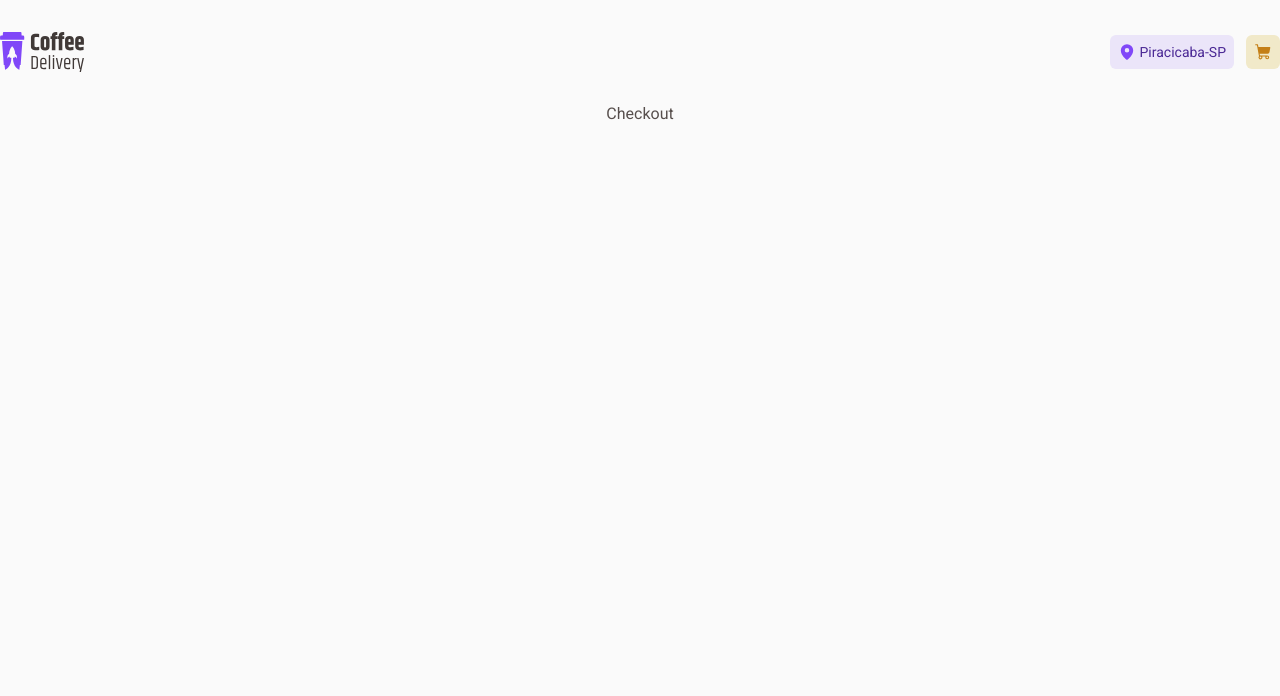
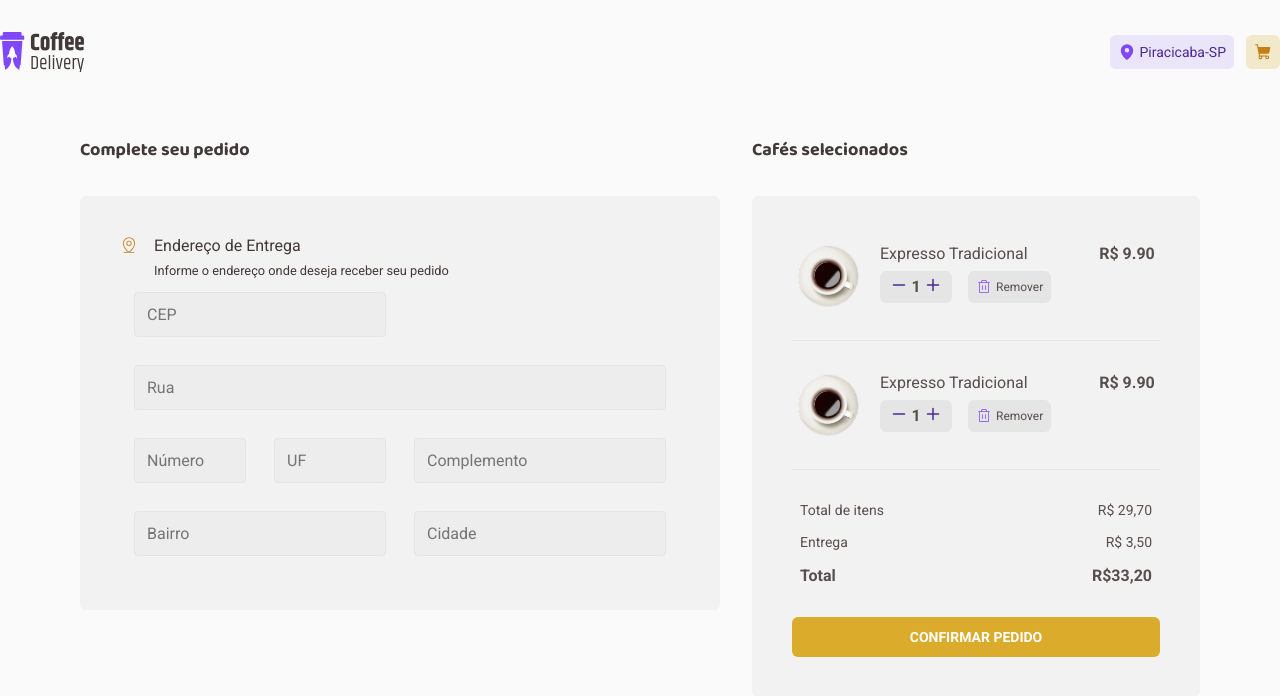
Before and after one commit to macsueldias/challenge-coffee-delivery, a React (Vite) app: page /checkout in a window 1280 px wide. Shown: the top 696 px of the page. Built offline with nearby package versions, Linux system fonts and the light colour scheme.

Commit message:
feat: page checkout

```diff
--- a/src/pages/Checkout/index.tsx
+++ b/src/pages/Checkout/index.tsx
@@ -1,5 +1,90 @@
+import { MapPinLine, Minus, Plus, Trash } from "@phosphor-icons/react"
+import { ActionOrder, ButtonConfirm, ButtonRemove, ContainerCheckout, Form, InfoLocation, InfoProduct, Input, InputGroup, Label, Legend, ProductCart, Separator, Table } from "./styles"
+
+import coffe from '../../assets/coffees/Coffee-3.png'
+import { OrderTotal } from "../Home/styles"
+
 export const Checkout = () => {
     return (
-        <div>Checkout</div>
+        <ContainerCheckout>
+            <Form>
+                <InfoLocation>
+                    <Legend>Complete seu pedido</Legend>
+                    <InputGroup>
+                        <MapPinLine size={18} weight="light" color="#C47F17" />
+                        <Label> Endereço de Entrega <span>Informe o endereço onde deseja receber seu pedido</span></Label>
+                        <Input variant="medium" type="number" placeholder="CEP"/>
+                        <Input variant="larger" type="text" placeholder="Rua"/>
+                        <Input variant="small" type="number"placeholder="Número"/>
+                        <Input variant="small" type="text" placeholder="UF" />
+                        <Input variant="medium" type="text"placeholder="Complemento"/>
+                        <Input variant="medium" type="text"placeholder="Bairro"/>
+                        <Input variant="medium" type="text" placeholder="Cidade"/>
+                    </InputGroup>
+                </InfoLocation>
+                <InfoProduct>
+                    <Legend>Cafés selecionados</Legend>
+                    <InputGroup>
+                        <ProductCart>
+                            <img src={coffe} alt="" />
+                            <div>
+                                <p>Expresso Tradicional</p>
+                                <ActionOrder>
+                                    <OrderTotal>
+                                        <button><Minus size={16} weight="bold" color="#4B2995" /></button>
+                                            <span>1</span>
+                                        <button><Plus size={16} weight="bold" color="#4B2995" /></button>
+                                    </OrderTotal>
+                                    <ButtonRemove><Trash size={16} weight="light" /> Remover</ButtonRemove>
+                                </ActionOrder>
+                            </div>
+                            <p>
+                                R$ <span>9.90</span>
+                            </p>
+                        </ProductCart>
+                        <Separator />
+                        <ProductCart>
+                            <img src={coffe} alt="" />
+                            <div>
+                                <p>Expresso Tradicional</p>
+                                <ActionOrder>
+                                    <OrderTotal>
+                                        <button><Minus size={16} weight="bold" color="#4B2995" /></button>
+                                            <span>1</span>
+                                        <button><Plus size={16} weight="bold" color="#4B2995" /></button>
+                                    </OrderTotal>
+                                    <ButtonRemove><Trash size={16} weight="light" /> Remover</ButtonRemove>
+                                </ActionOrder>
+                            </div>
+                            <p>
+                                R$ <span>9.90</span>
+                            </p>
+                        </ProductCart>
+                        <Separator />
+                        <Table>
+                            <tbody>
+                                <tr>
+                                    <td>Total de itens</td>
+                                    <td>R$ <span>29,70</span></td>
+                                </tr>
+                                <tr>
+                                    <td>Entrega</td>
+                                    <td>R$ <span>3,50</span></td>
+                                </tr>
+                            </tbody>
+                            <tfoot>
+                                <tr>
+                                    <th>Total</th>
+                                    <th>R$<span>33,20</span></th>
+                                </tr>
+                            </tfoot>
+                        </Table>
+                        <ButtonConfirm>
+                            CONFIRMAR PEDIDO
+                        </ButtonConfirm>
+                    </InputGroup>
+                </InfoProduct>
+            </Form>
+        </ContainerCheckout>
     )
 }
--- /dev/null
+++ b/src/pages/Checkout/styles.ts
@@ -0,0 +1,148 @@
+import styled from "styled-components"
+
+export const ContainerCheckout = styled.div`
+`
+export const Form = styled.form`
+    display: flex;
+    flex-wrap: wrap;
+    justify-content: center;
+    gap: 2rem;
+`
+export const InfoLocation = styled.div`
+    width: 40rem;
+
+
+`
+export const Legend = styled.legend`
+    margin: 2rem 0;
+    font-family: 'Baloo 2';
+    font-size: 1.125rem;
+    font-weight: 700;
+
+    color: ${props => props.theme.subtitle};
+
+`
+
+export const InputGroup = styled.div`
+    display: flex;
+    flex-wrap: wrap;
+    background: ${props => props.theme.card};
+    padding: 2.5rem;
+    border-radius: 6px;
+`
+
+export const Label = styled.label`
+    color: ${props => props.theme.subtitle};
+
+     margin-left: 1rem;
+
+    span {
+        display: block;
+        font-size: .8rem;
+        margin-top: .5rem;
+    }
+`
+export const InfoProduct = styled.div`
+    width: 28rem;
+`
+
+export const Input = styled.input<{variant: string}>`
+
+    background: ${props => props.theme.input};
+    border: 0;
+    outline: none;
+    margin: 2.5%;
+    border-radius: 4px;
+    padding: 0.75rem;
+    border: 1px solid #E6E5E5;
+    width: ${props => props.variant == 'small'? '20%' : props.variant == 'medium' ? '45%' : '100%'};
+    ::-webkit-inner-spin-button{
+        -webkit-appearance: none;
+        margin: 0;
+    }
+    ::-webkit-outer-spin-button{
+        -webkit-appearance: none;
+        margin: 0;
+    }
+`
+
+export const ProductCart = styled.div`
+    display: flex;
+    align-items: stretch;
+
+    margin: .5rem .25rem;
+
+    img {
+        width: 4rem;
+    }
+
+    > div {
+        margin-left: 1.25rem;
+    }
+
+    > p{
+        color: ${props => props.theme.text};
+        font-weight: 700;
+        margin-left: 3rem;
+    }
+`
+export const ButtonRemove = styled.button`
+    border: 0;
+    outline: none;
+    cursor: pointer;
+    color: ${props => props.theme.text};
+    display: flex;
+    align-items: center;
+    background: ${props => props.theme.button};
+    height: 2rem;
+    padding: .5rem;
+    border-radius: 6px;
+    font-size: .75rem;
+
+    svg {
+        color: ${props => props.theme.purple};
+        margin-right: .25rem;
+    }
+`
+
+export const ActionOrder = styled.div`
+    display: flex;
+    gap: .5rem;
+    margin-top: .5rem;
+    font-size: .75rem;
+`
+
+export const Separator = styled.div`
+    margin-block: 1.5rem;
+    height: 1px;
+    background: ${props => props.theme.button};
+    width: 100%;
+`
+export const Table = styled.table`
+    display: flex;
+    flex-direction: column;
+    width: 100%;
+
+    tbody {
+        font-size: .875rem;
+    }
+
+    tr {
+        display: flex;
+        justify-content: space-between;
+        padding: 0.5rem;
+    }
+`
+
+export const ButtonConfirm = styled.button`
+    font-size: .875rem;
+    font-weight: 700;
+    color: ${props => props.theme.white};
+    background: ${props => props.theme.yellow};
+    border-radius: 6px;
+    width: 100%;
+    padding: 12px 8px;
+    margin-top: 1.5rem;
+    border: 0;
+    outline: none;
+`
--- a/src/pages/Home/styles.ts
+++ b/src/pages/Home/styles.ts
@@ -189,23 +189,25 @@ export const OrderTotal = styled.div`
     align-items: center;
     gap: .25rem;
     width: 4.5rem;
-    padding: .5rem;
     margin-right: .5rem;
     border-radius: 6px;
-    line-height: 1.6;
+    height: 2rem;
+    padding: .5rem;
 
     span {
+        display: inline-block;
         font-weight: 700;
+        font-size: 1rem;
+        color: ${props => props.theme.text};
     }
 
     background: ${props => props.theme.button};
 
     button {
         all: unset;
-        font-size: 1.2rem;
+        font-size: 1rem;
         cursor: pointer;
         color: ${props => props.theme.purple};
-
     }
 `
 
```
